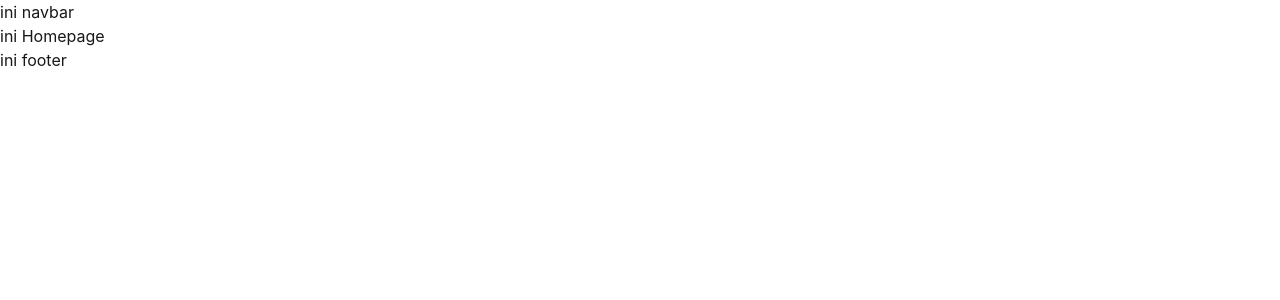
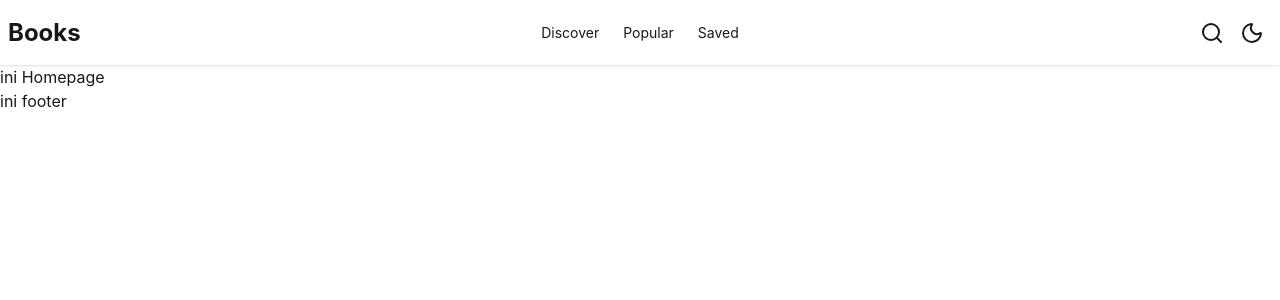
Before and after one commit to AtalaaDf/Book-App-React, a React (Vite) app: page / in a window 1280 px wide. Shown: the top 300 px of the page. Built offline with nearby package versions, Linux system fonts and the light colour scheme.

Commit message:
feat: add Navbar, Layout with theme

```diff
--- a/src/components/Layout.jsx
+++ b/src/components/Layout.jsx
@@ -1,14 +1,16 @@
 import {Outlet} from "react-router-dom"
 import Navbar from "../components/Navbar"
 import Footer from "../components/Footer"
+import {useTheme} from "../context/ThemeContext"
 
 function Layout(){
+    const { isDark } = useTheme()
     return(
-        <>
+        <div data-theme={isDark ? "dark" : "light"}>
         <Navbar/>
         <Outlet/>
         <Footer/>
-        </>
+        </div>
     )
 }
 export default Layout
--- a/src/components/Navbar.jsx
+++ b/src/components/Navbar.jsx
@@ -1,8 +1,69 @@
+import { NavLink } from "react-router-dom"
+import {useTheme} from "../context/ThemeContext.jsx"
+import {useSavedBooks} from "../context/SavedBooksContext.jsx"
+import {useSearch} from "../context/SearchContext.jsx"
+import { Search, Moon, Sun, Menu, Bookmark } from "lucide-react"
+
 function Navbar(){
+    const { isDark, toggleTheme } = useTheme()
+    const { savedBooks } = useSavedBooks()
+    const { toggleSearch } = useSearch()
     return(
-        <>
-        ini navbar
-        </>
+        <nav className="navbar bg-base-100 shadow-sm">
+
+            <div className="navbar-start">
+                <NavLink
+                    to="/"
+                    className={"font-bold text-2xl"}>
+                        Books
+                </NavLink>
+            </div>
+
+            <div className="navbar-center hidden md:flex">
+                <ul className="menu menu-horizontal">
+                    <li>
+            <NavLink
+                to="/discover"
+                className={({ isActive }) => isActive ? "font-bold text-primary" : ""}>
+                Discover
+            </NavLink>
+                    </li>
+
+                    <li>
+            <NavLink
+                to="/popular"
+                className={({ isActive }) => isActive ? "font-bold text-primary" : ""}>
+                Popular
+            </NavLink>
+                    </li>
+
+                    <li>
+            <NavLink
+                to="/saved"
+                className={({ isActive }) => isActive ? "font-bold text-primary" : ""}>
+                Saved
+            </NavLink>
+                    </li>
+                </ul>
+
+            </div>
+
+            <div className="navbar-end">
+            <button className="btn btn-ghost btn-circle" onClick={toggleSearch}>
+                <Search></Search>
+            </button>
+
+            <button className="btn btn-ghost btn-circle" onClick={toggleTheme}>
+                {isDark ? <Sun/> : <Moon/>}
+            </button>
+
+            <button className="btn btn-ghost btn-circle md:hidden">
+                <Menu/>
+            </button>
+
+            </div>
+
+        </nav>
     )
 }
 
--- a/src/context/ThemeContext.jsx
+++ b/src/context/ThemeContext.jsx
@@ -1,8 +1,14 @@
-import { createContext, useState, useContext } from "react";
+import { createContext, useState, useContext, useEffect } from "react";
 const ThemeContext = createContext()
 
 export function ThemeProvider({children}){
-    const [isDark, setIsDark] = useState(false)
+        const [isDark, setIsDark] = useState(
+            localStorage.getItem('isDark') === "true"
+        )
+
+        useEffect(() => {
+            localStorage.setItem('isDark', JSON.stringify(isDark))
+        },[isDark])
 
     const toggleTheme = () => {
         setIsDark(!isDark)
```
